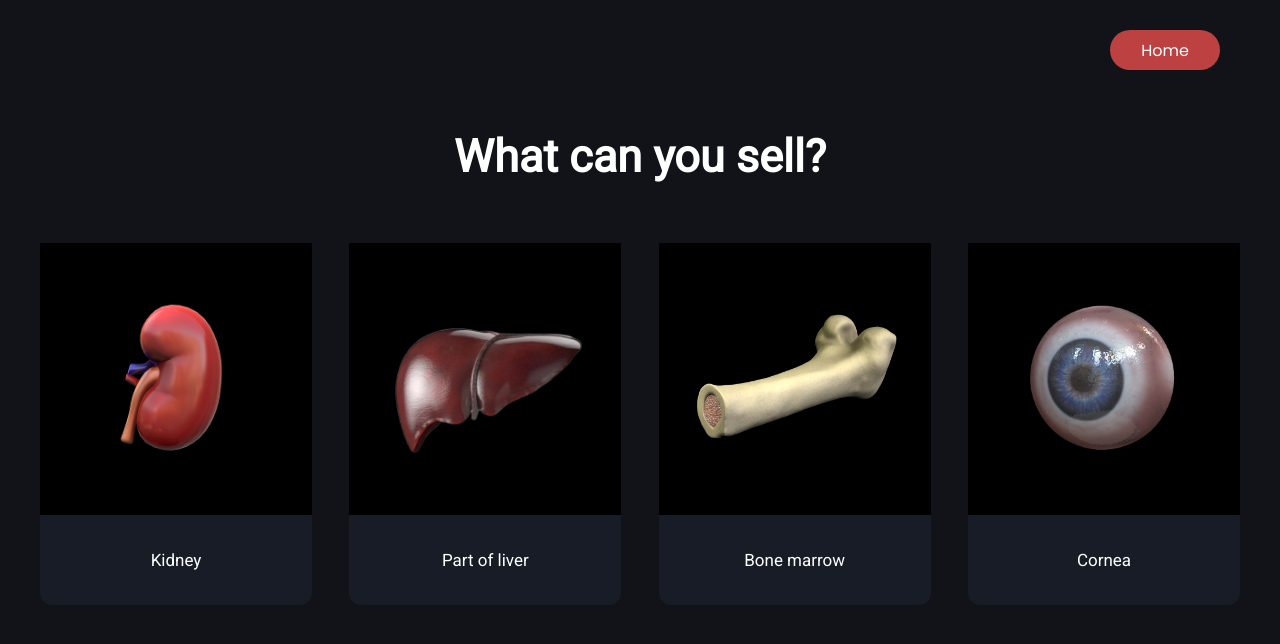
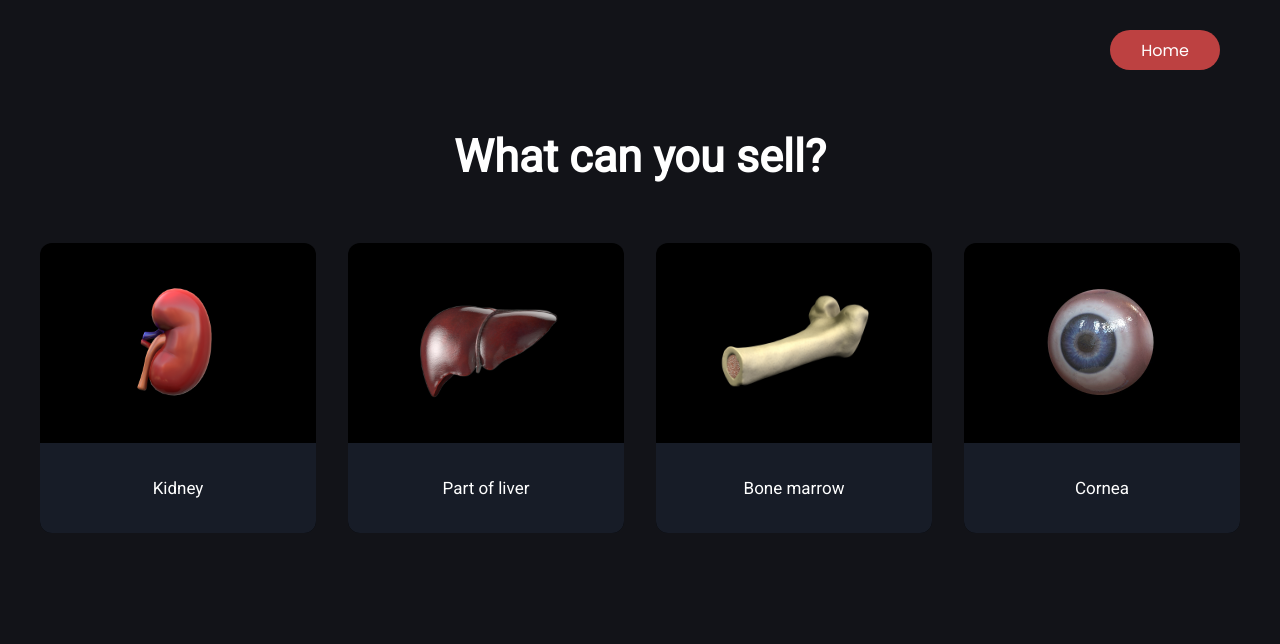
Before and after one commit to myufa/tityus-market, a Next.js app: page /sell-now in a window 1280 px wide. Shown: the top 644 px of the page. Built offline with nearby package versions, Linux system fonts and the light colour scheme.

Commit message:
padding size fixes

```diff
--- a/components/home/sell-bars.tsx
+++ b/components/home/sell-bars.tsx
@@ -25,7 +25,7 @@ const SectionHeading = styled.h1`
 `
 
 const UserActionPanel = styled(Flex)`
-    width: 380px;
+    width: 325px;
     height: 340px;
     background: linear-gradient(180deg, #212634 0%, rgba(33, 38, 52, 0) 100%);
     border-radius: 12px;
@@ -71,7 +71,7 @@ const SellBars = () => {
                     <Flex center marginBottom={50}>
                         <SectionHeading>Start selling in 3 Steps</SectionHeading>
                     </Flex>
-                    <Flex fullWidth center>
+                    <Flex fullWidth center paddingLeft={30} paddingRight={30}>
                         <Flex justifyContent='space-between' width={1200}>
                             <UserActionPanel column>
                                 <Flex justifyContent='center' paddingTop={60}>
--- a/components/home/sell-menu.tsx
+++ b/components/home/sell-menu.tsx
@@ -11,12 +11,15 @@ import Eye from '../../public/home/Eye.jpg'
 import useStore, { Organ } from '../../store'
 
 const OrganCard = styled(Flex)`
-    background: #171C27;
+    background: black;
     border-radius: 12px;
+    width: 23%;
 `
 
 const OrganContainer = styled(Flex)`
     cursor: pointer;
+
+    overflow: hidden;
 `
 
 const OrganCaption = styled(Flex)`
@@ -25,6 +28,8 @@ const OrganCaption = styled(Flex)`
     font-weight: 500;
     font-size: 20px;
     color: #FAFAFB;
+    background: #171C27;
+    border-radius: 0 0 12px 12px;
 `
 
 const SellMenu = () => {
@@ -38,12 +43,12 @@ const SellMenu = () => {
     }
 
     return (
-        <Flex fullWidth center>
+        <Flex fullWidth center paddingLeft={30} paddingRight={30}>
             <Flex justifyContent='space-between' width={1200}>
                 <OrganCard column onClick={() => {handleClick(Organ.KIDNEY)}} pointer>
                         <Flex column>
-                            <OrganContainer>
-                                <Image src={Kidney} alt="Kidney" width={272} height={272} />
+                            <OrganContainer center>
+                                <Image src={Kidney} alt="Kidney" width={200} height={200} />
                             </OrganContainer>
                             <OrganCaption fullWidth height={90} center>
                                 <p>Kidney</p>
@@ -52,8 +57,8 @@ const SellMenu = () => {
                 </OrganCard>
                 <OrganCard column onClick={() => {handleClick(Organ.LIVER)}} pointer>
                     <Flex column>
-                        <OrganContainer>
-                            <Image src={Liver} alt="Liver" width={272} height={272} />
+                        <OrganContainer center>
+                            <Image src={Liver} alt="Liver" width={200} height={200} />
                         </OrganContainer>
                         <OrganCaption fullWidth height={90} center>
                             <p>Part of liver</p>
@@ -62,8 +67,8 @@ const SellMenu = () => {
                 </OrganCard>
                 <OrganCard column onClick={() => {handleClick(Organ.BONE)}} pointer>
                     <Flex column>
-                        <OrganContainer>
-                            <Image src={Bone} alt="Bone" width={272} height={272} />
+                        <OrganContainer center>
+                            <Image src={Bone} alt="Bone" width={200} height={200} />
                         </OrganContainer>
                         <OrganCaption fullWidth height={90} center>
                             <p>Bone marrow</p>
@@ -72,8 +77,8 @@ const SellMenu = () => {
                 </OrganCard>
                 <OrganCard column onClick={() => {handleClick(Organ.CORNEA)}} pointer>
                     <Flex column>
-                        <OrganContainer>
-                            <Image src={Eye} alt="Eye" width={272} height={272} />
+                        <OrganContainer center>
+                            <Image src={Eye} alt="Eye" width={200} height={200} />
                         </OrganContainer>
                         <OrganCaption fullWidth height={90} center>
                             <p>Cornea</p>
```
Also changed, not shown: components/home/sell-now-section.tsx (+7 -7 lines).
